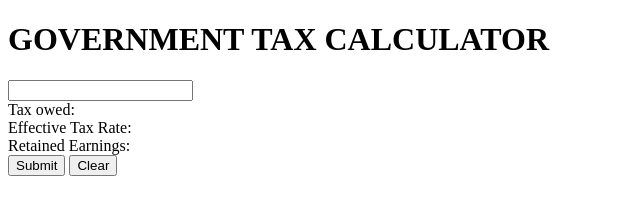
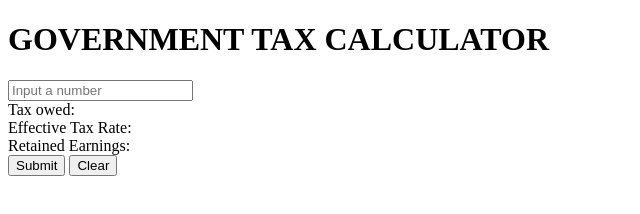
Before and after one commit to Star-Lord-Meow/TECH1101, a plain HTML site: page Assignment_Homework_Exercises/Assignment_2_TaxCalculator/index.html in a window 1280 px wide. Shown: the full height of the page, 0-640 px from the left. Drawn offline with Linux system fonts and the light colour scheme.

Commit message:
Update index.html

```diff
--- a/Assignment_Homework_Exercises/Assignment_2_TaxCalculator/index.html
+++ b/Assignment_Homework_Exercises/Assignment_2_TaxCalculator/index.html
@@ -8,8 +8,8 @@
 <body>
     <h1>GOVERNMENT TAX CALCULATOR</h1>
     <div class="inputs">
-        <label for="input1"><input id ="anyNumber1" type="text"/> </label></div>
-        <label for="Tax1">Tax owed: </label><label id="TaxOwedOuput" name="TaxOwedOuput" type="text"></label><br>
+        </label><input id ="anyNumber1" placeholder="Input a number" type="text"/> </label></div> <!--Just trying out "placeholder" -->
+        <label for="Tax1">Tax owed: </label><label id="TaxOwedOuput" name="TaxOwedOuput"  type="text"></label><br>
         <label for="EffectiveTaxRate">Effective Tax Rate: </label><label id="EffectiveTaxRate" name="TaxOwedOuput" type="text"></label><br>
         <label for="RetainedEarnings">Retained Earnings: </label><label id="RetainedEarnings" name="RetainedEarnings" type="text"></label><br>
 
```
